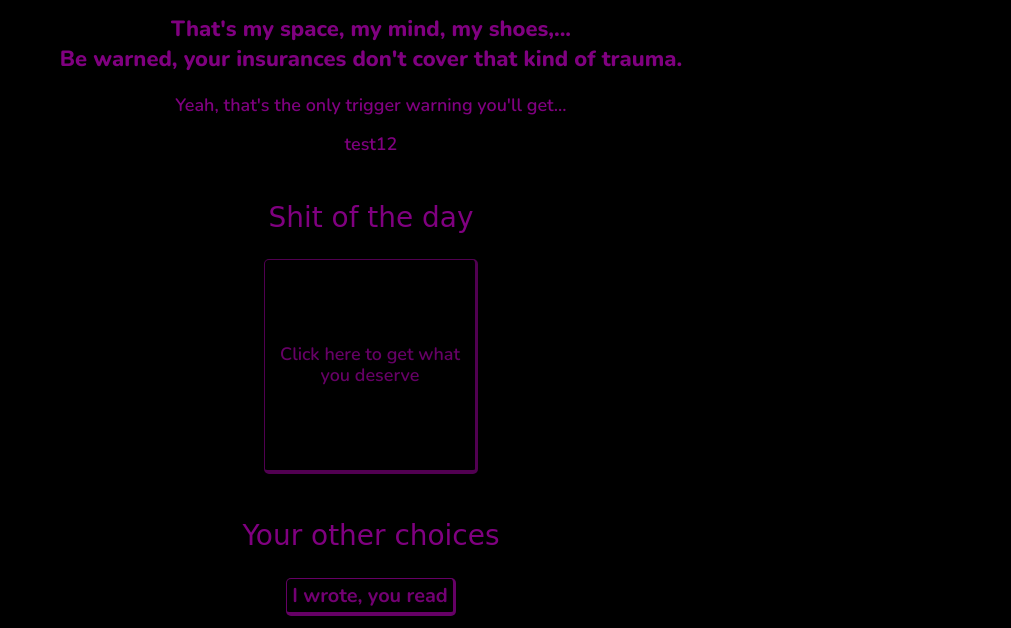
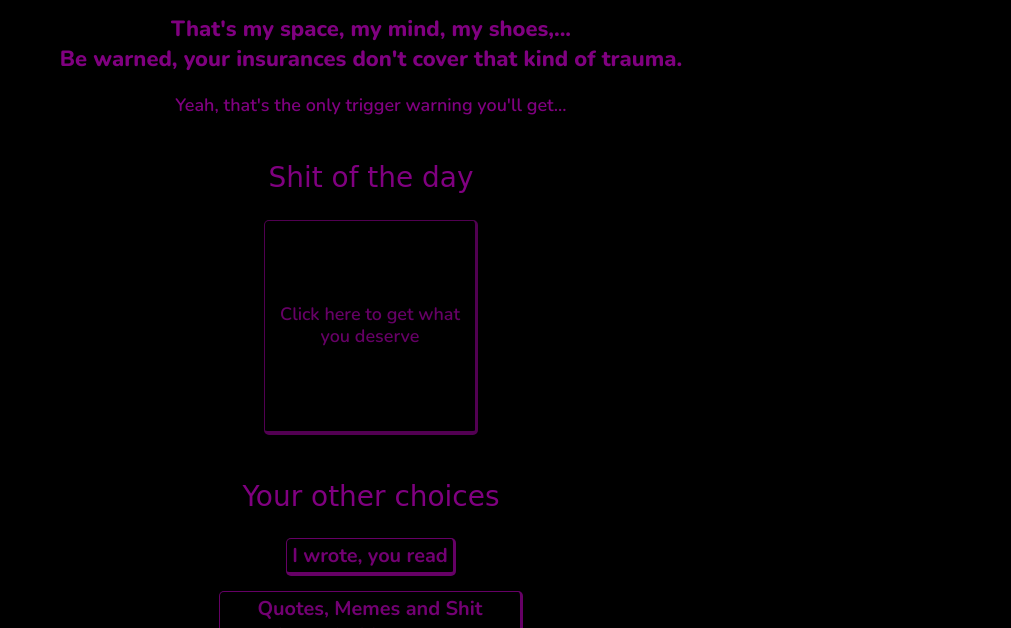
Before and after one commit to Alix-rocks/alix-alie-alex, a plain HTML site: page public/index.html in a window 1280 px wide. Shown: the part 159-787 px from the top of the page, without its empty margins (269-1280 px from the left). Drawn offline with nearby package versions, Linux system fonts and the light colour scheme; no server answers; some icons are missing; a web font is replaced by a local one.

Commit message:
testover

```diff
--- a/public/index.html
+++ b/public/index.html
@@ -145,7 +145,6 @@
       <h1>Whatever you think you're doing here,<br>WELCOME!</h1>
       <h3>That's my space, my mind, my shoes,...<br>Be warned, your insurances don't cover that kind of trauma.</h3>
       <p>Yeah, that's the only trigger warning you'll get...</p>
-      <p>test12</p>
       <div>
         <h2>Shit of the day</h2>
         <div class="SotD" id="SotD" onclick="SotD()">
```
